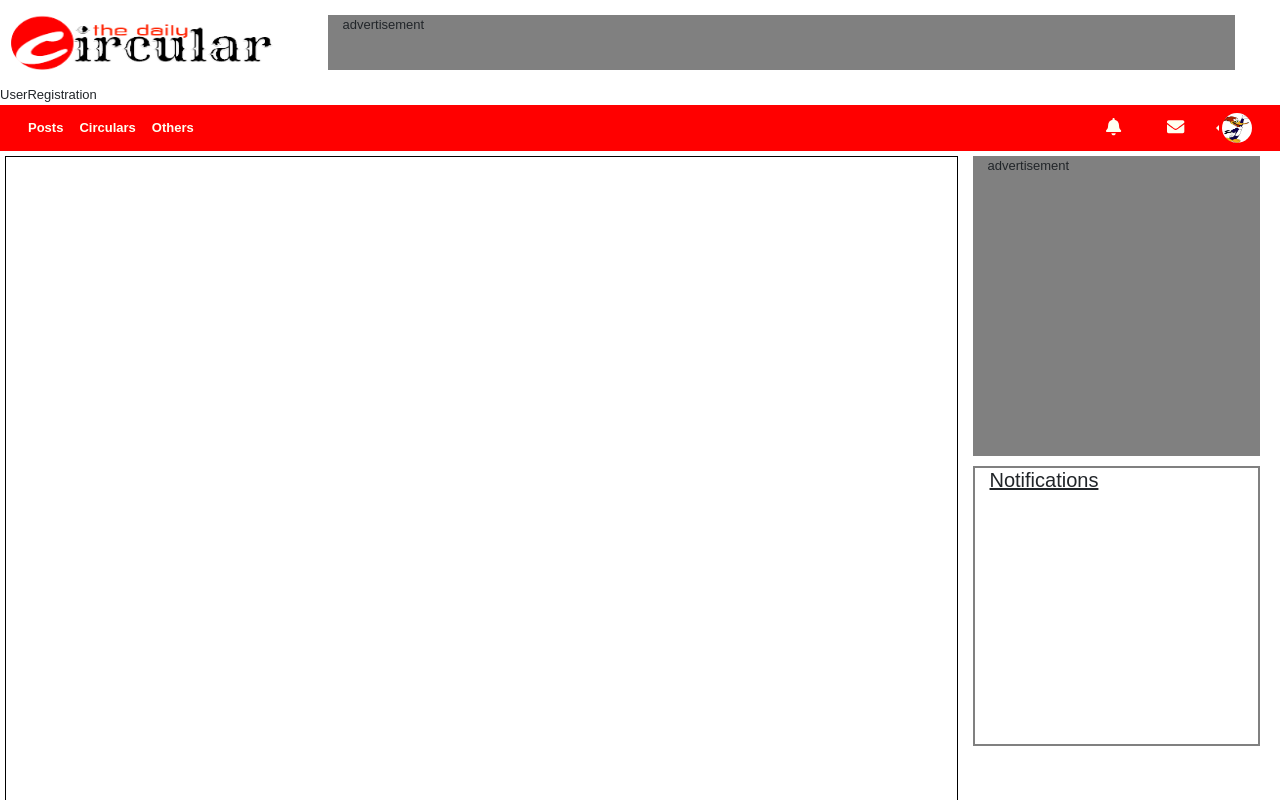
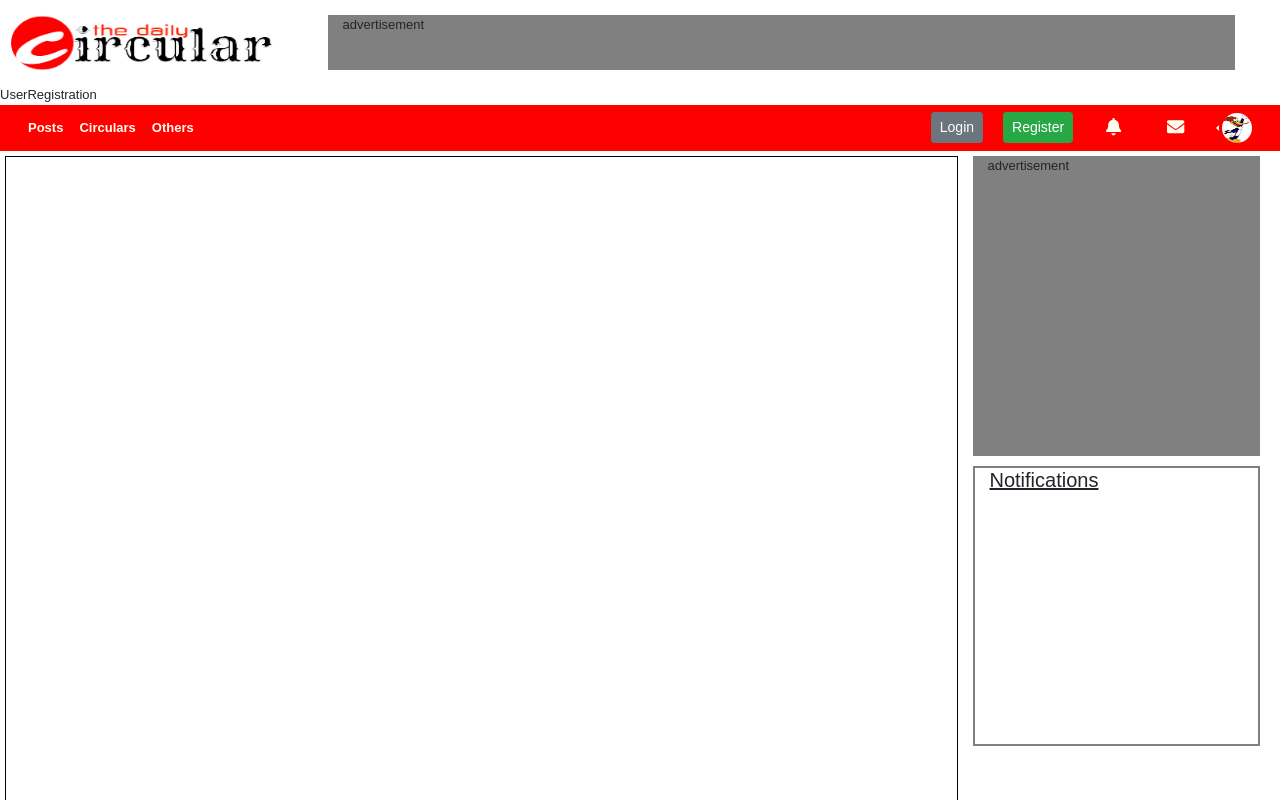
Before and after one commit to TheDailyCircular/tdc-react-app, a React (Create React App) app: page /registration in a window 1280 px wide. Shown: the top 800 px of the page. Built offline with nearby package versions, Linux system fonts and the light colour scheme.

Commit message:
Login form initial

```diff
--- a/src/components/navbar/NavigationBar.css
+++ b/src/components/navbar/NavigationBar.css
@@ -14,3 +14,8 @@
   color: ivory;
   font-weight: bold;
 }
+
+#tdc-before-login-menu-container {
+  padding-left: 10px;
+  padding-right: 10px;
+}
--- a/src/components/navbar/NavigationBar.js
+++ b/src/components/navbar/NavigationBar.js
@@ -1,12 +1,32 @@
 import React, { Component } from 'react';
 import './NavigationBar.css';
-import { Navbar, Nav, Container, NavDropdown } from 'react-bootstrap';
+import { Navbar, Nav, Container, NavDropdown, Button } from 'react-bootstrap';
 import { Link } from 'react-router-dom';
 
 import { FontAwesomeIcon } from '@fortawesome/react-fontawesome';
 import { faEnvelope, faBell } from '@fortawesome/free-solid-svg-icons';
+import Login from '../user/Login';
 
 class NavigationBar extends Component {
+  constructor() {
+    super();
+    this.state = {
+      showLoginForm: false
+    };
+    this.loginModalRef = React.createRef();
+    this.showLoginFormHandler = this.showLoginFormHandler.bind(this);
+    this.onHideLoginFormHandler = this.onHideLoginFormHandler.bind(this);
+  }
+
+  showLoginFormHandler = event => {
+    event.preventDefault();
+    this.setState({ showLoginForm: true });
+  }
+
+  onHideLoginFormHandler = event => {
+    this.setState({ showLoginForm: false });
+  }
+
   render() {
     return (
       <Navbar collapseOnSelect expand="lg" sticky="top" id="tdc-navbar" >
@@ -19,6 +39,27 @@ class NavigationBar extends Component {
               <Link className="nav-link" id="tdc-nav-link" to="/others" >Others</Link>
             </Nav>
             <Nav>
+              <Container id="tdc-before-login-menu-container">
+                <Button
+                  size="sm"
+                  variant="secondary"
+                  onClick={this.showLoginFormHandler}
+                >
+                  Login
+                </Button>
+                <Login show={this.state.showLoginForm} onHideHandler={this.onHideLoginFormHandler} />
+              </Container>
+              <Container id="tdc-before-login-menu-container">
+                <Link to="/register">
+                  <Button
+                    size="sm"
+                    variant="success"
+                  >
+                    Register
+                  </Button>
+                </Link>
+              </Container>
+
               <Container key={0}>
                 <Link className="nav-link" id="tdc-nav-link" to="/notification" >
                   <FontAwesomeIcon icon={faBell} size="lg" />
--- /dev/null
+++ b/src/components/user/Login.js
@@ -0,0 +1,75 @@
+import React, { Component } from 'react';
+import { Modal, Form, Button } from 'react-bootstrap';
+import { Link } from 'react-router-dom';
+
+class Login extends Component {
+  constructor(props) {
+    super(props);
+    this.state = {
+      username: "",
+      password: "",
+      errors: {}
+    };
+    this.onChangeHandler = this.onChangeHandler.bind(this);
+    this.onSubmitHandler = this.onSubmitHandler.bind(this);
+  }
+
+  onChangeHandler = event => {
+    this.setState({ [event.target.name]: event.target.value });
+  };
+
+  onSubmitHandler = event => {
+    event.preventDefault();
+  }
+
+  render() {
+    return (
+      <Modal
+        size="sm"
+        centered
+        show={this.props.show}
+        onHide={this.props.onHideHandler}
+      >
+        <Modal.Header closeButton>
+          <Modal.Title>Login</Modal.Title>
+        </Modal.Header>
+        <Modal.Body>
+          <Form id="login-from" onSubmit={this.onSubmitHandler}>
+            <Form.Group>
+              <Form.Control
+                type="email"
+                name="username"
+                placeholder="Email"
+                value={this.state.username}
+                onChange={this.onChangeHandler}
+              >
+              </Form.Control>
+            </Form.Group>
+
+            <Form.Group>
+              <Form.Control
+                type="password"
+                name="password"
+                placeholder="Password"
+                value={this.state.password}
+                onChange={this.onChangeHandler}
+              >
+              </Form.Control>
+            </Form.Group>
+            <Form.Group>
+              <Button className="form-control" type="submit">Login</Button>
+            </Form.Group>
+          </Form>
+        </Modal.Body>
+        <Modal.Footer>
+          <Link to='/register' onClick={this.props.onHideHandler} >
+            <Button size="sm" variant="success">Sign up</Button>
+          </Link>
+          <Button size="sm" variant="danger" onClick={this.props.onHideHandler} >Forget Password</Button>
+        </Modal.Footer>
+      </Modal>
+    )
+  }
+}
+
+export default Login;
```
